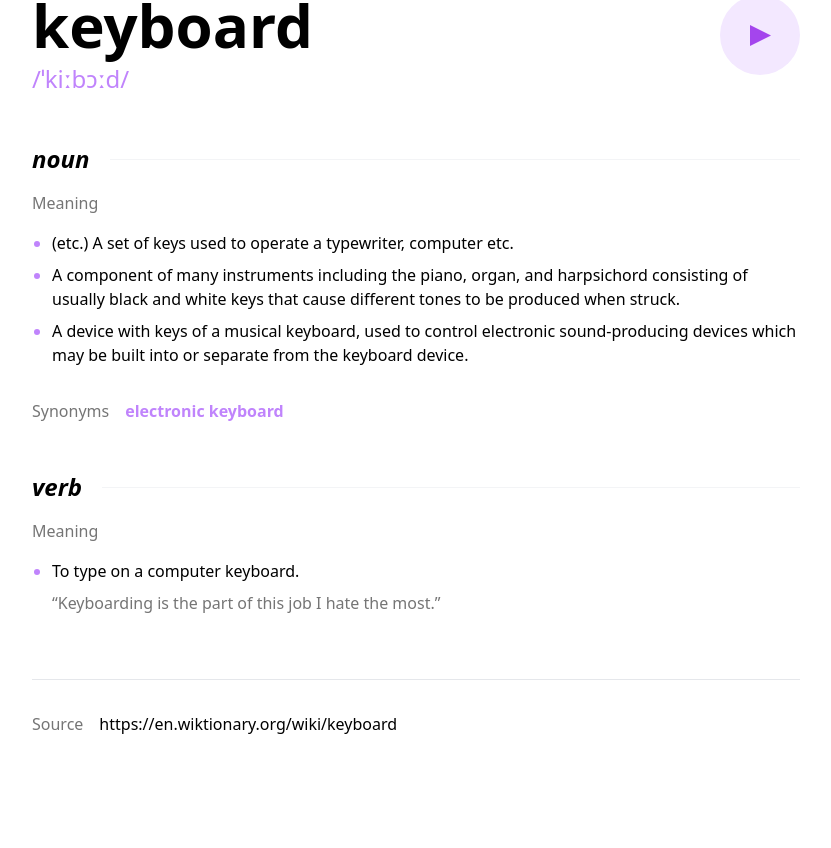
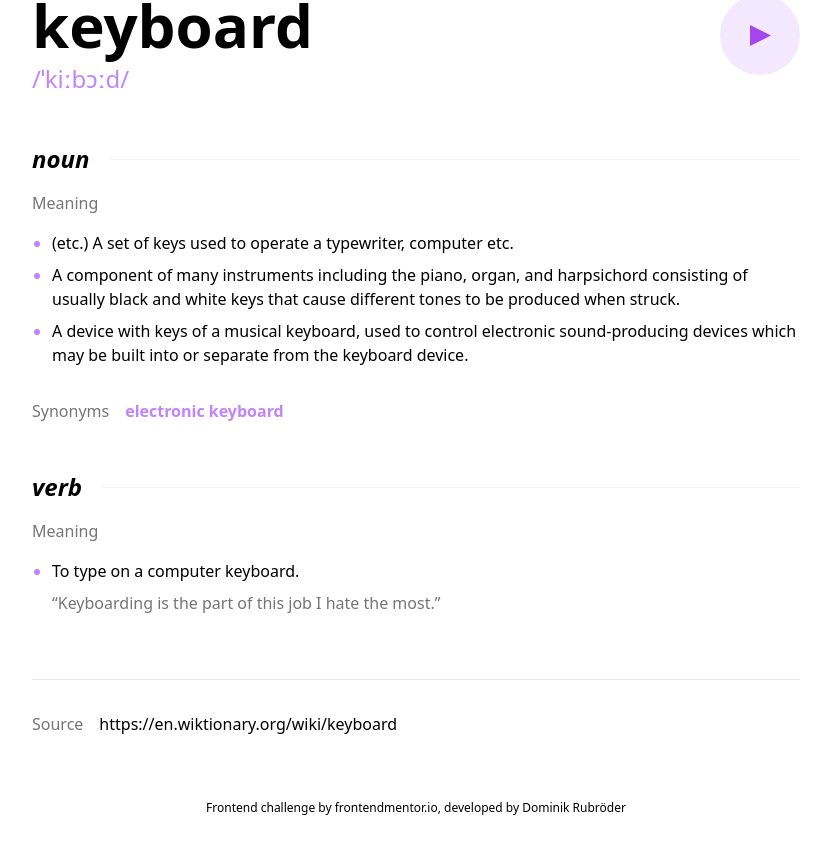
Before and after one commit to dominikrubroeder/dictionary-web-app, a Next.js app: page / in a window 1280 px wide. Shown: the part 201-1049 px from the top of the page, without its empty margins (224-1055 px from the left). Before the commit the page ends 969 px from the top, so only its background shows below. Built offline with nearby package versions, Linux system fonts and the light colour scheme.

Commit message:
Remove console log, Add copyright footer

```diff
--- a/src/app/components/FontStyleSwitch.tsx
+++ b/src/app/components/FontStyleSwitch.tsx
@@ -24,8 +24,6 @@ export default function FontStyleSwitch() {
     // Set font style state
     setFontStyle(fontStyle);
     setIsOpen(false);
-
-    console.log("run...");
   }
 
   return (
--- a/src/app/layout.tsx
+++ b/src/app/layout.tsx
@@ -33,6 +33,25 @@ export default function RootLayout({
         </header>
 
         {children}
+
+        <footer className="text-app-neutral-blue-grayish my-8 text-center text-xs">
+          Frontend challenge by&nbsp;
+          <a
+            href="https://www.frontendmentor.io/challenges/dictionary-web-app-h5wwnyuKFL"
+            target="_blank"
+            rel="noreferrer"
+          >
+            frontendmentor.io
+          </a>
+          , developed by&nbsp;
+          <a
+            href="https://github.com/dominikrubroeder"
+            target="_blank"
+            rel="noreferrer"
+          >
+            Dominik Rubröder
+          </a>
+        </footer>
       </body>
     </html>
   );
```
